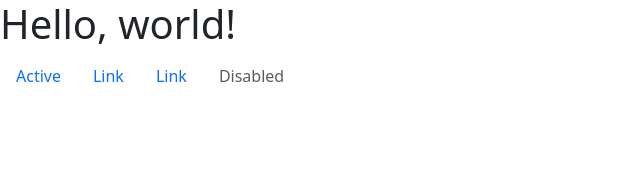
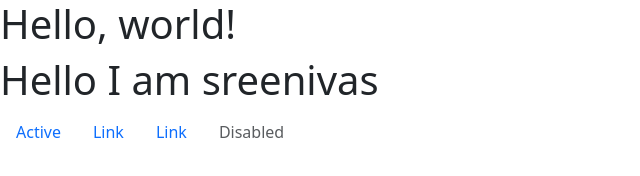
Before and after one commit to sreenivaskuppala2002/git-demo2, a plain HTML site: page index.html in a window 1280 px wide. Shown: the whole page, without its empty margins (0-640 px from the left). Drawn offline with nearby package versions, Linux system fonts and the light colour scheme.

Commit message:
added h1 tag

```diff
--- a/index.html
+++ b/index.html
@@ -8,6 +8,7 @@
   </head>
   <body>
     <h1>Hello, world!</h1>
+    <h1>Hello I am sreenivas</h1>
     <div calss="container">
         <nav class="nav">
             <a class="nav-link active" aria-current="page" href="#">Active</a>
```
